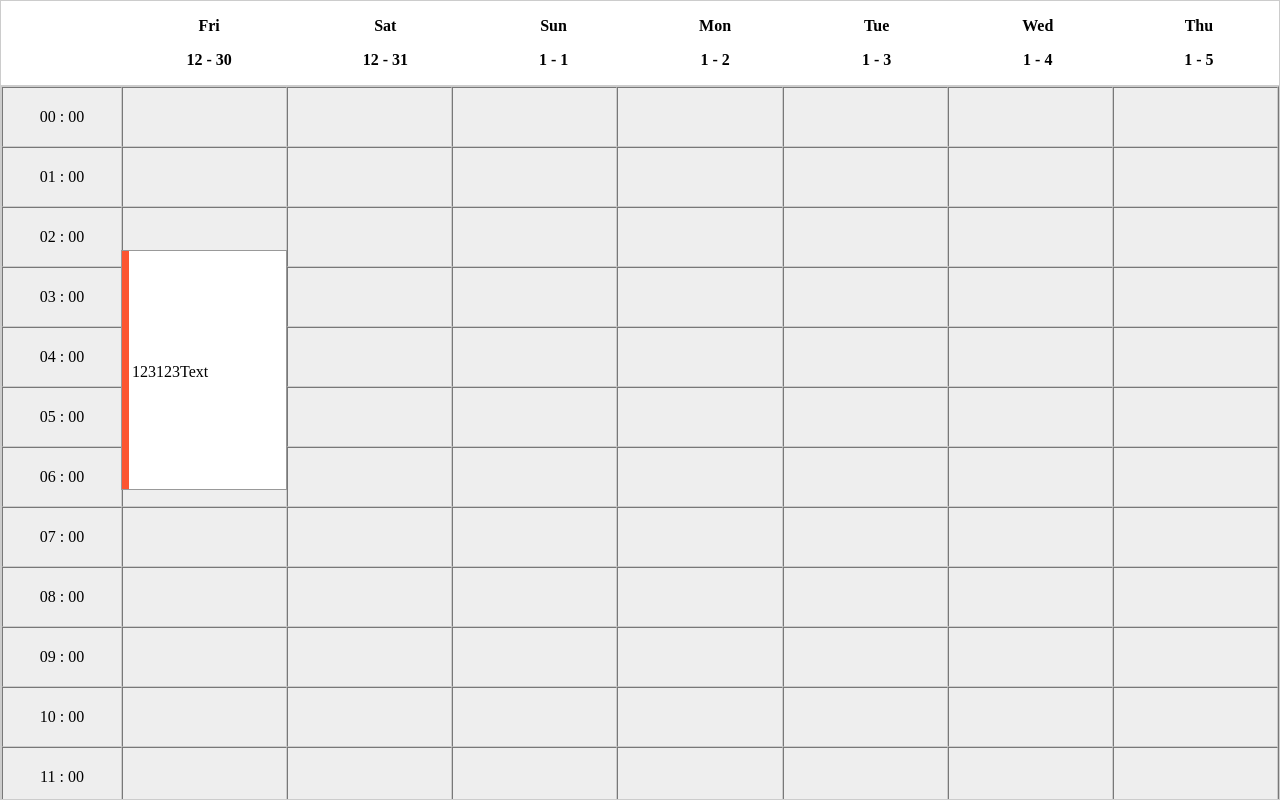
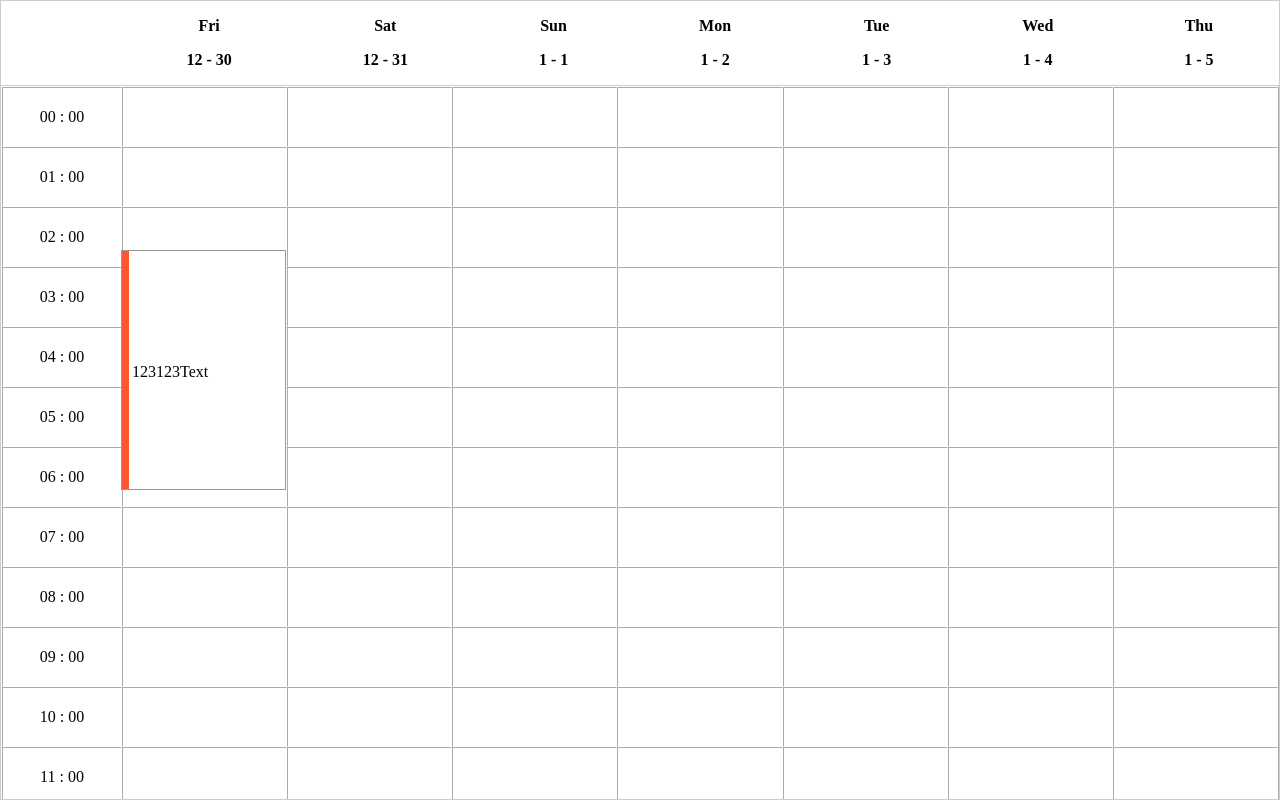
Before and after one commit to mscststs/triggerCalendar, a website: page index.html in a window 1280 px wide. Drawn offline with Linux system fonts and the light colour scheme.

Commit message:
udpate: flexable

```diff
--- a/src/index.css
+++ b/src/index.css
@@ -20,7 +20,7 @@
   flex:auto;
   overflow:overlay;
   width:100%;
-  background-color:#eee;
+  background-color:#ffffff;
 }
 .Calendar-header-padleft{
   width:120px;
@@ -37,7 +37,7 @@
   font-weight: bold;
 }
 .Calendar-table{
-  border-color: #ccc;
+  border-color: #ffffff;
   width:100%;
 }
 .Calendar-table td{
@@ -55,13 +55,20 @@
   top: 0;
   width:100%;
   z-index: 2;
-  background-color:rgba(0,0,0,0.1)
+  display:flex;
+  flex-direction: row;
+  /* background-color: rgba(0,0,0,0.5); */
+}
+.Calendar-task-container-day{
+  flex:auto;
+  position:relative;
 }
 .Calendar-task-item{
   position:absolute;
   background-color: white;
   box-sizing: border-box;
   border: 1px solid #999;
+  width: 100%;
   display:flex;
   flex-direction: row;
   overflow:hidden;
--- a/src/index.js
+++ b/src/index.js
@@ -91,10 +91,14 @@
             </tbody>
           </table>
           <!-- 任务区域 -->
-          <div class="Calendar-task-container">
+          <div class="Calendar-task-container" style="width:100%; ">
+            <div class="Calendar-header-padleft"></div>
             ${
-                this.tasks.map((task,index)=>{
-                  let left = 120 + (this._getDays().findIndex(item=>item.key === this._getDateKey(task.startDate))) * (this._getDayColumnWidth());
+              this._getDays().map(dayItem=>{
+                return `<div class="Calendar-task-container-day">
+                  ${this.tasks.filter(taskItem=>{
+                    return this._getDateKey(taskItem.startDate) === dayItem.key;
+                  }).map((task,index)=>{
                     let top = ((task.startDate.getHours() * 60 + task.startDate.getMinutes()) / (24 * 60)) * 24 * this.timeHeight;
                     let height = (
                       (task.endDate.valueOf() - task.startDate.valueOf())/ (60*1000) / (24 * 60)) * 24 * this.timeHeight;
@@ -103,13 +107,17 @@
                     height = Math.min(Maxheight, height);
 
                     return `
-                  <div class="Calendar-task-item" style="left:${left}px;top:${top}px;height:${height}px; width:${this._getDayColumnWidth()}px" data-title="${task.title}">
+                    <div class="Calendar-task-item" style="top:${top}px;height:${height}px; data-title="${task.title}">
                       <div class="Calendar-task-item-label ${["orange","blue"][index%2]}"></div>
                       <div class="Calendar-task-item-title">
                         <div class="Calendar-task-item-text">
                         ${task.title}
                         </div>
                       </div>
+                    </div>`
+
+                  }).join("")
+                }
                 </div>`
               }).join("")
             }
```
Lines whose indentation alone changed are shown as unchanged.
